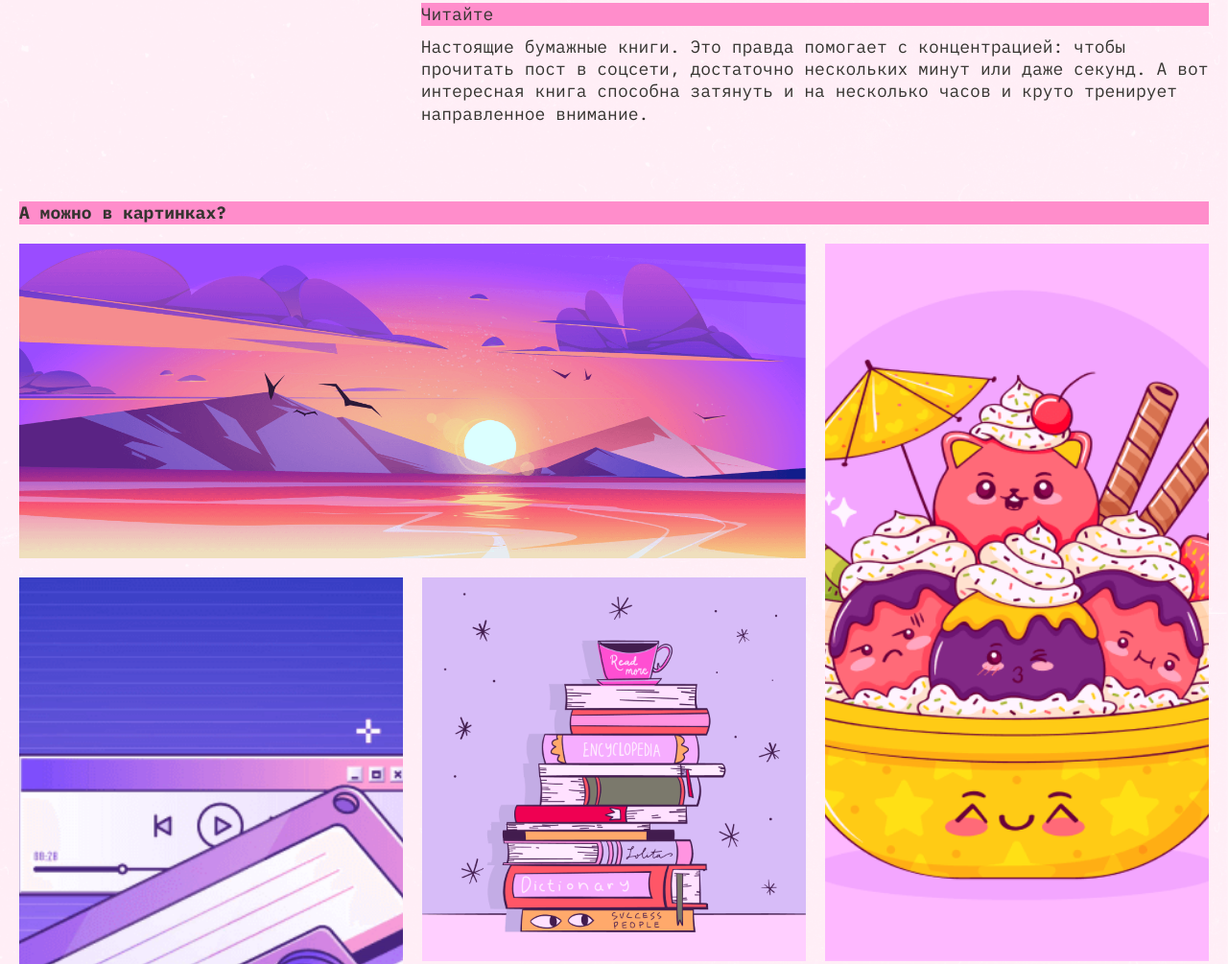
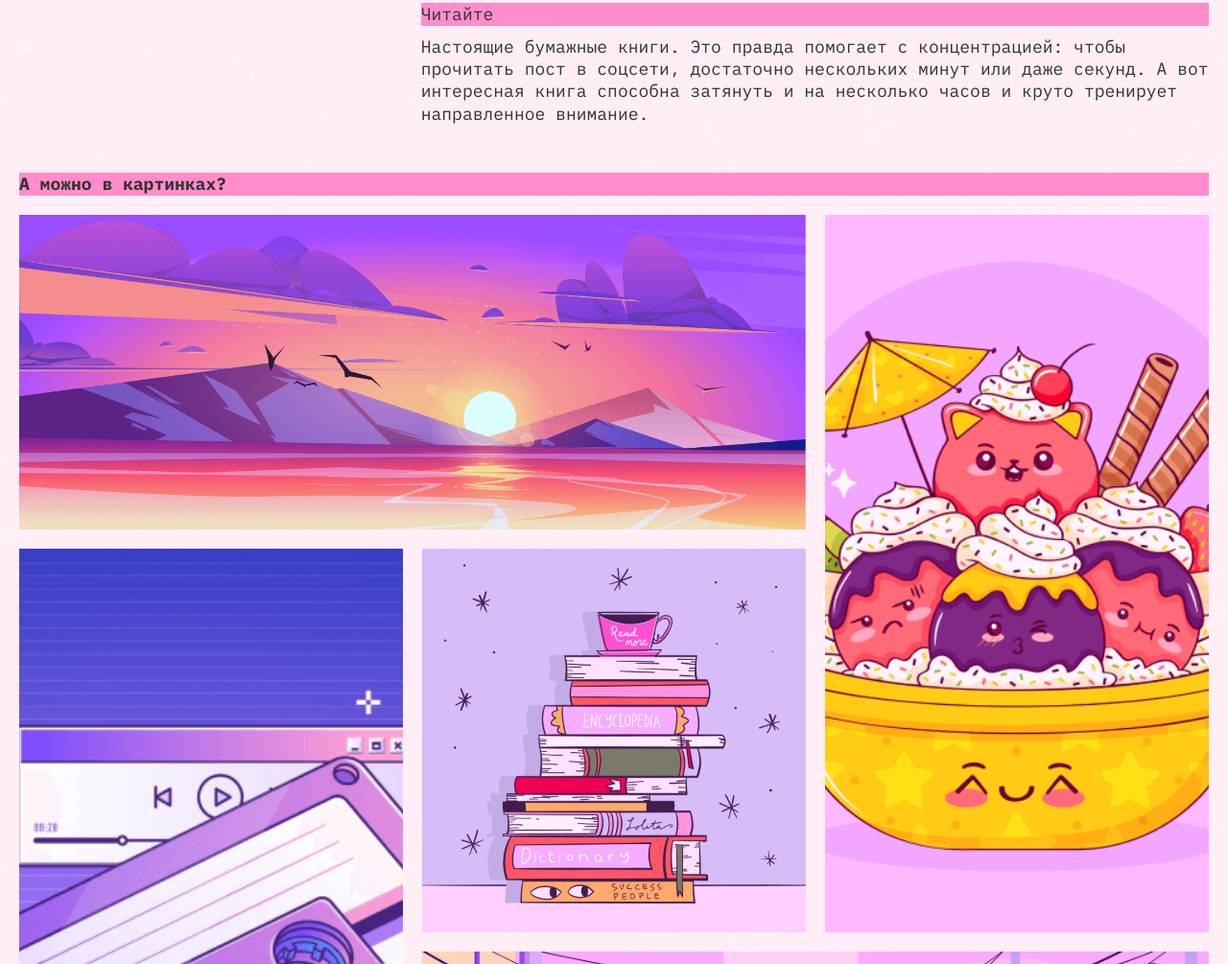
Before and after one commit to DenisPorhotkin/slozhno-sosredotochitsya-fd, a plain HTML site: page index.html in a window 1280 px wide. Shown: the part 2560-3565 px from the top of the page at 96% size. Drawn offline with Linux system fonts and the light colour scheme.

Commit message:
первая сборка после ревьювера, после 1 теста

```diff
--- a/styles/style.css
+++ b/styles/style.css
@@ -198,6 +198,7 @@
 
 /* четвёртая область основного контента с картинками */
 .section-img {
+  --padding-gd_top: 50px;
   line-height: 0;
   padding: var(--padding-gd_top) var(--padding-gd_lt_rt) 40px;
   gap: var(--padding-gd_lt_rt);
--- a/styles/variables.css
+++ b/styles/variables.css
@@ -9,5 +9,5 @@
   --title-font-decor: #000028;
   --title-bg-decor: #FF0070;
   --padding-gd_lt_rt: 10px; /* падинги для гридов левый и правый */
-  --padding-gd_top: 50px; /* верхний паддинг для гридов*/
+  --padding-gd_top: 40px; /* верхний паддинг для гридов*/
 }
```
